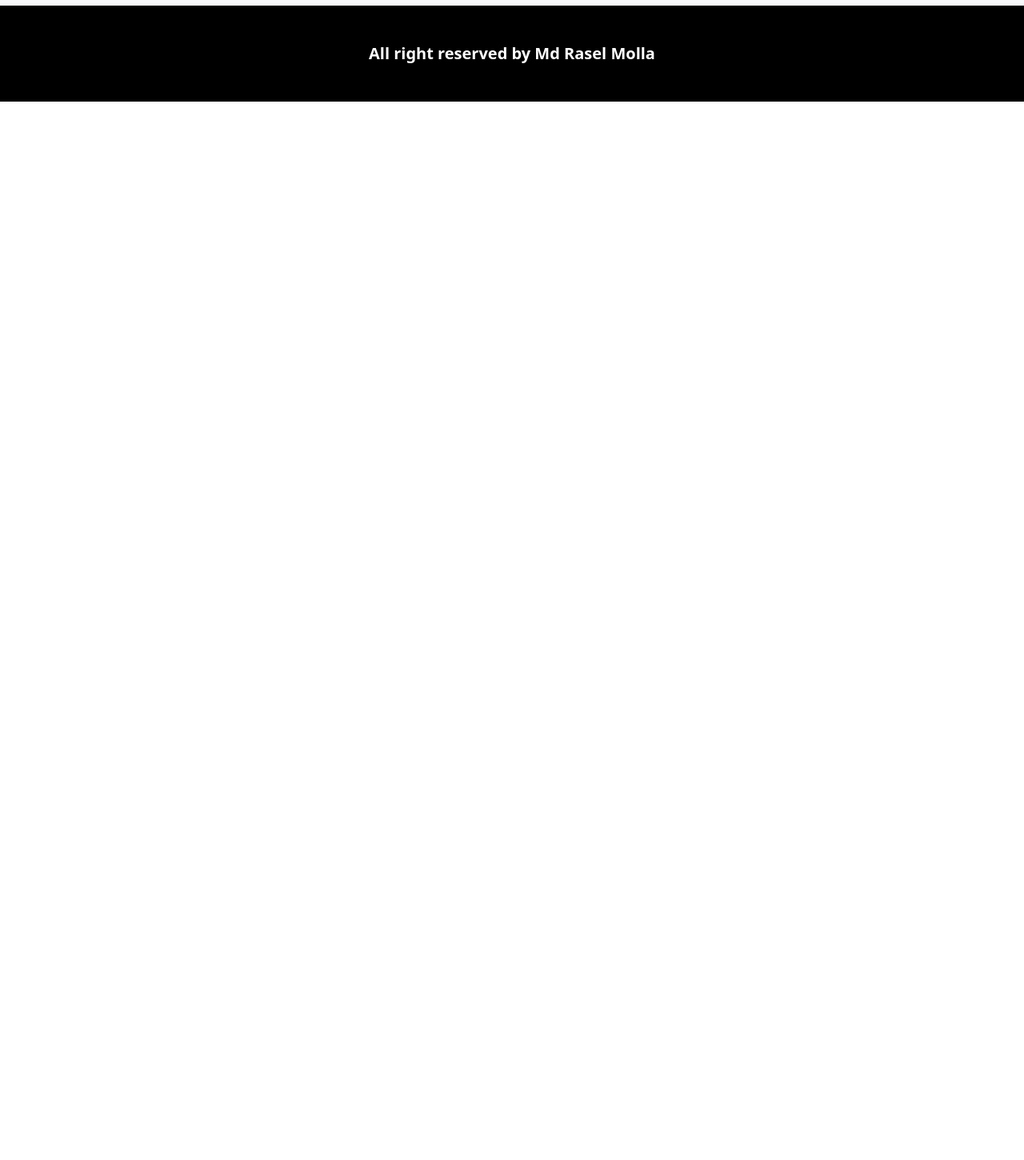
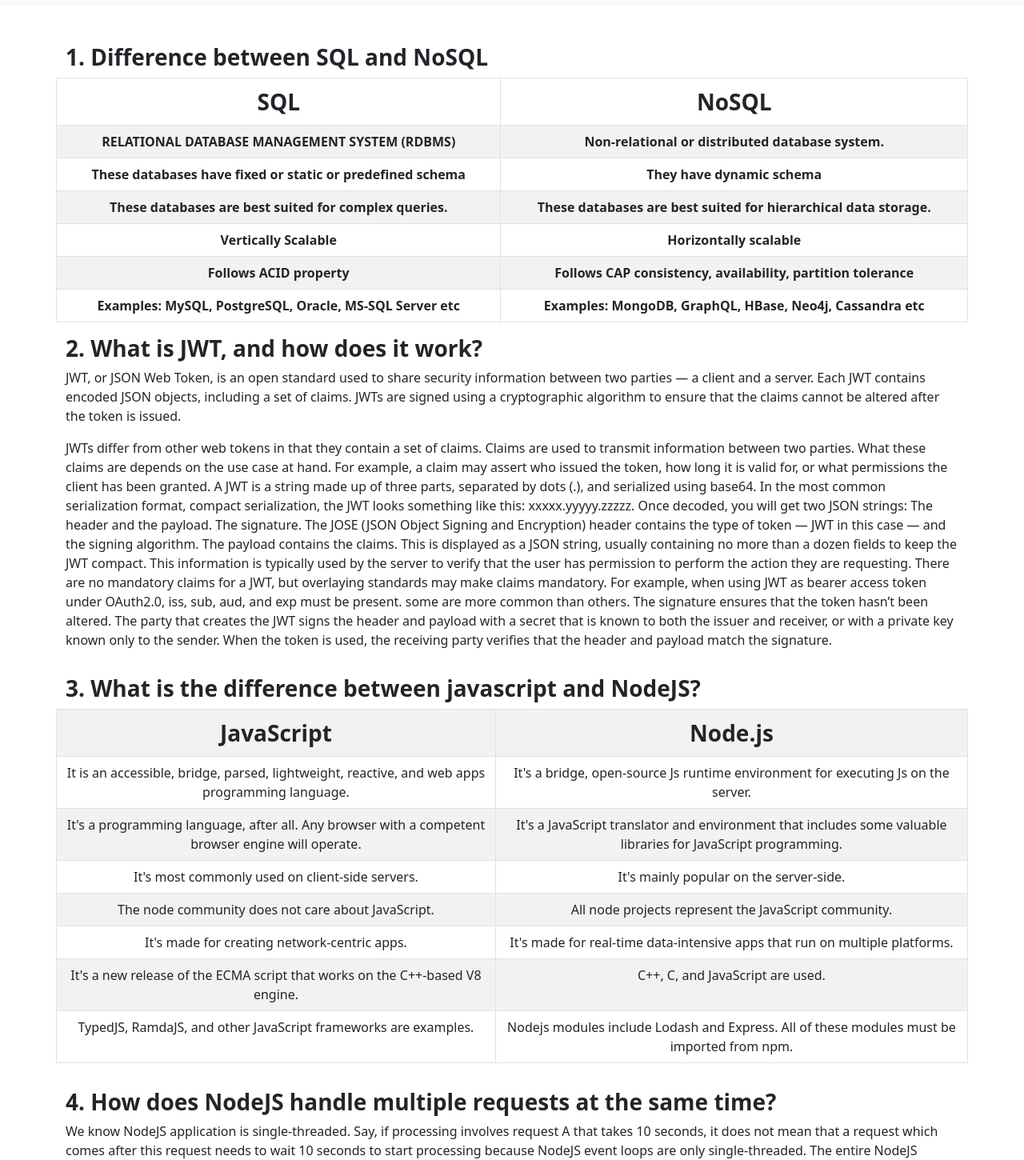
Before and after one commit to iamraselmolla/tour-packages-client-module, a React (Create React App) app: page /blog in a window 1280 px wide. Shown: the part 83-1533 px from the top of the page at 80% size. Before the commit the page ends 800 px from the top, so only its background shows below. Built offline with nearby package versions, Linux system fonts and the light colour scheme.

Commit message:
Blog page added

```diff
--- a/src/Components/Pages/Blog/Blog.js
+++ b/src/Components/Pages/Blog/Blog.js
@@ -1,9 +1,93 @@
 import React from 'react';
+import Table from 'react-bootstrap/Table';
+
 
 const Blog = () => {
     return (
-        <div>
+        <div className="container py-5">
+            <div className="row">
+                <h3 className="fw-bolder text-start">
+                    1. Difference between SQL and NoSQL
+                </h3>
+                <Table striped bordered hover>
+                    <thead>
+                        <tr className='fs-3'>
+                            <th>SQL	</th>
+                            <th>NoSQL</th>
+                        </tr>
+                    </thead>
+                    <tbody>
+                        <tr>
+                            <th>RELATIONAL DATABASE MANAGEMENT SYSTEM (RDBMS)	</th>
+                            <th>Non-relational or distributed database system.</th>
+                        </tr>
+                        <tr>
+                            <th>These databases have fixed or static or predefined schema	</th>
+                            <th>They have dynamic schema</th>
+                        </tr>
+                        <tr>
+                            <th>These databases are best suited for complex queries.	</th>
+                            <th>These databases are best suited for hierarchical data storage.</th>
+                        </tr>
+                        <tr>
+                            <th>Vertically Scalable	</th>
+                            <th>Horizontally scalable
+                            </th>
+                        </tr>
+                        <tr>
+                            <th>Follows ACID property		</th>
+                            <th>Follows CAP consistency, availability, partition tolerance</th>
+                        </tr>
+                        <tr>
+                            <th>Examples: MySQL, PostgreSQL, Oracle, MS-SQL Server etc		</th>
+                            <th>Examples: MongoDB, GraphQL, HBase, Neo4j, Cassandra etc</th>
+                        </tr>
+                    </tbody>
+                </Table>
+            </div>
+            <div className="row text-start">
+                <h3 className="fw-bolder">
+                    2. What is JWT, and how does it work?
+                </h3>
+                <p>JWT, or JSON Web Token, is an open standard used to share security information between two parties — a client and a server. Each JWT contains encoded JSON objects, including a set of claims. JWTs are signed using a cryptographic algorithm to ensure that the claims cannot be altered after the token is issued.
+                </p>
+                <p>JWTs differ from other web tokens in that they contain a set of claims. Claims are used to transmit information between two parties. What these claims are depends on the use case at hand. For example, a claim may assert who issued the token, how long it is valid for, or what permissions the client has been granted.
 
+                    A JWT is a string made up of three parts, separated by dots (.), and serialized using base64. In the most common serialization format, compact serialization, the JWT looks something like this: xxxxx.yyyyy.zzzzz.
+
+                    Once decoded, you will get two JSON strings:
+
+                    The header and the payload.
+                    The signature.
+                    The JOSE (JSON Object Signing and Encryption) header contains the type of token — JWT in this case — and the signing algorithm.
+
+                    The payload contains the claims. This is displayed as a JSON string, usually containing no more than a dozen fields to keep the JWT compact. This information is typically used by the server to verify that the user has permission to perform the action they are requesting.
+
+                    There are no mandatory claims for a JWT, but overlaying standards may make claims mandatory. For example, when using JWT as bearer access token under OAuth2.0, iss, sub, aud, and exp must be present. some are more common than others.
+
+                    The signature ensures that the token hasn’t been altered. The party that creates the JWT signs the header and payload with a secret that is known to both the issuer and receiver, or with a private key known only to the sender. When the token is used, the receiving party verifies that the header and payload match the signature.
+                </p>
+            </div>
+            <div className="row mt-3 text-start">
+                <h3 className="fw-bolder">
+                    3. What is the difference between javascript and NodeJS?
+                </h3>
+                <Table className='text-center' striped bordered hover><tbody><tr><td className='fs-3 fw-bold'>JavaScript</td><td className='fs-3 fw-bold'>Node.js</td></tr><tr><td>It is an accessible, bridge, parsed, lightweight, reactive, and web apps programming language.</td><td>It's a bridge, open-source Js runtime environment for executing Js on the server.</td></tr><tr><td>It's a programming language, after all. Any browser with a competent browser engine will operate.</td><td>It's a JavaScript translator and environment that includes some valuable libraries for JavaScript programming.</td></tr><tr><td>It's most commonly used on client-side servers.</td><td>It's mainly popular on the server-side.</td></tr><tr><td>The node community does not care about JavaScript.</td><td>All node projects represent the JavaScript community.</td></tr><tr><td>It's made for creating network-centric apps.</td><td>It's made for real-time data-intensive apps that run on multiple platforms.</td></tr><tr><td>It's a new release of the ECMA script that works on the C++-based V8 engine.</td><td>C++, C, and JavaScript are used.</td></tr><tr><td>TypedJS, RamdaJS, and other JavaScript frameworks are examples.</td><td>Nodejs modules include Lodash and Express. All of these modules must be imported from npm.</td></tr></tbody></Table>
+
+            </div>
+            <div className="row mt-3 text-start">
+                <h3 className="fw-bolder">
+                    4. How does NodeJS handle multiple requests at the same time?
+                </h3>
+                <p>We know NodeJS application is single-threaded. Say, if processing involves request A that takes 10 seconds, it does not mean that a request which comes after this request needs to wait 10 seconds to start processing because NodeJS event loops are only single-threaded. The entire NodeJS architecture is not single-threaded.
+
+                    How NodeJS handle multiple client requests?
+
+                    NodeJS receives multiple client requests and places them into EventQueue. NodeJS is built with the concept of event-driven architecture. NodeJS has its own EventLoop which is an infinite loop that receives requests and processes them. EventLoop is the listener for the EventQueue.
+
+                    If NodeJS can process the request without I/O blocking then the event loop would itself process the request and sends the response back to the client by itself. But, it is possible to process multiple requests parallelly using the NodeJS cluster module or worker_threads module.</p>
+
+            </div>
         </div>
     );
 };
```
